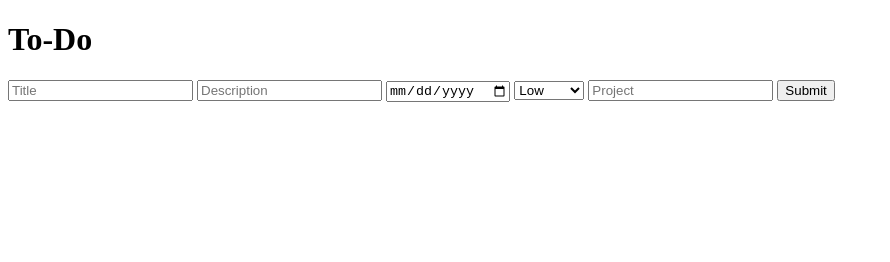
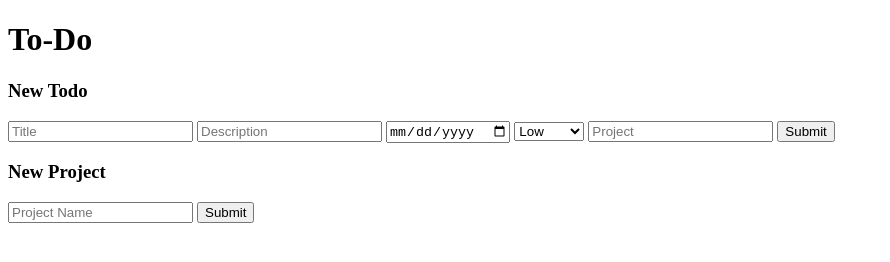
Before and after one commit to robsassack/todo-list, a plain HTML site: page index.html in a window 1280 px wide. Shown: the whole page, without its empty margins (0-890 px from the left). Drawn offline with Linux system fonts and the light colour scheme.

Commit message:
Added placeholder form to create new project

```diff
--- a/index.html
+++ b/index.html
@@ -11,6 +11,7 @@
 <body>
   <h1>To-Do</h1>
   <div class="content">
+    <h3>New Todo</h3>
     <input type="text" name="title" id="title" placeholder="Title">
     <input type="text" name="desc" id="desc" placeholder="Description">
     <input type="date" name="dueDate" id="dueDate">
@@ -20,7 +21,11 @@
       <option value="high">High</option>
     </select>
     <input type="text" name="project" id="project" placeholder="Project">
-    <button type="submit" id="submit">Submit</button>
+    <button type="submit" id="todo-submit">Submit</button>
+
+    <h3>New Project</h3>
+    <input type="text" name="project-name" id="project-name" placeholder="Project Name">
+    <button type="submit" id="project-submit">Submit</button>
   </div>
 </body>
 <script src="main.js"></script>
--- a/main.js
+++ b/main.js
@@ -46,7 +46,7 @@ eval("__webpack_require__.r(__webpack_exports__);\n/* harmony export */ __webpac
   \*********************/
 /***/ ((__unused_webpack_module, __webpack_exports__, __webpack_require__) => {
 
-eval("__webpack_require__.r(__webpack_exports__);\n/* harmony import */ var _Overview__WEBPACK_IMPORTED_MODULE_0__ = __webpack_require__(/*! ./Overview */ \"./src/Overview.js\");\n/* harmony import */ var _Project__WEBPACK_IMPORTED_MODULE_1__ = __webpack_require__(/*! ./Project */ \"./src/Project.js\");\n/* harmony import */ var _Todo__WEBPACK_IMPORTED_MODULE_2__ = __webpack_require__(/*! ./Todo */ \"./src/Todo.js\");\n\r\n\r\n\r\n\r\ndocument.querySelector(\"#submit\").addEventListener(\"click\", () => {\r\n  let title = document.querySelector(\"#title\").value;\r\n  let desc = document.querySelector(\"#desc\").value;\r\n  let date = Date(document.querySelector(\"#date\"));\r\n  let priority = document.querySelector(\"#priority\").value;\r\n  let project = document.querySelector(\"#project\").value;\r\n  let newTodo = new _Todo__WEBPACK_IMPORTED_MODULE_2__[\"default\"](title, desc, date, priority, project);\r\n  console.log(newTodo);\r\n});\n\n//# sourceURL=webpack://todo-list/./src/main.js?");
+eval("__webpack_require__.r(__webpack_exports__);\n/* harmony import */ var _Overview__WEBPACK_IMPORTED_MODULE_0__ = __webpack_require__(/*! ./Overview */ \"./src/Overview.js\");\n/* harmony import */ var _Project__WEBPACK_IMPORTED_MODULE_1__ = __webpack_require__(/*! ./Project */ \"./src/Project.js\");\n/* harmony import */ var _Todo__WEBPACK_IMPORTED_MODULE_2__ = __webpack_require__(/*! ./Todo */ \"./src/Todo.js\");\n\r\n\r\n\r\n\r\nconst mainOverview = new _Overview__WEBPACK_IMPORTED_MODULE_0__[\"default\"]();\r\n\r\ndocument.querySelector(\"#todo-submit\").addEventListener(\"click\", () => {\r\n  let title = document.querySelector(\"#title\").value;\r\n  let desc = document.querySelector(\"#desc\").value;\r\n  let date = Date(document.querySelector(\"#date\"));\r\n  let priority = document.querySelector(\"#priority\").value;\r\n  let project = document.querySelector(\"#project\").value;\r\n  let newTodo = new _Todo__WEBPACK_IMPORTED_MODULE_2__[\"default\"](title, desc, date, priority, project);\r\n  console.log(newTodo);\r\n});\r\n\r\ndocument.querySelector(\"#project-submit\").addEventListener(\"click\", () => {\r\n  let name = document.querySelector(\"#project-name\");\r\n  let newProject = new _Project__WEBPACK_IMPORTED_MODULE_1__[\"default\"](name);\r\n  mainOverview.projects.push(newProject);\r\n  console.log(mainOverview);\r\n});\n\n//# sourceURL=webpack://todo-list/./src/main.js?");
 
 /***/ })
 
```
